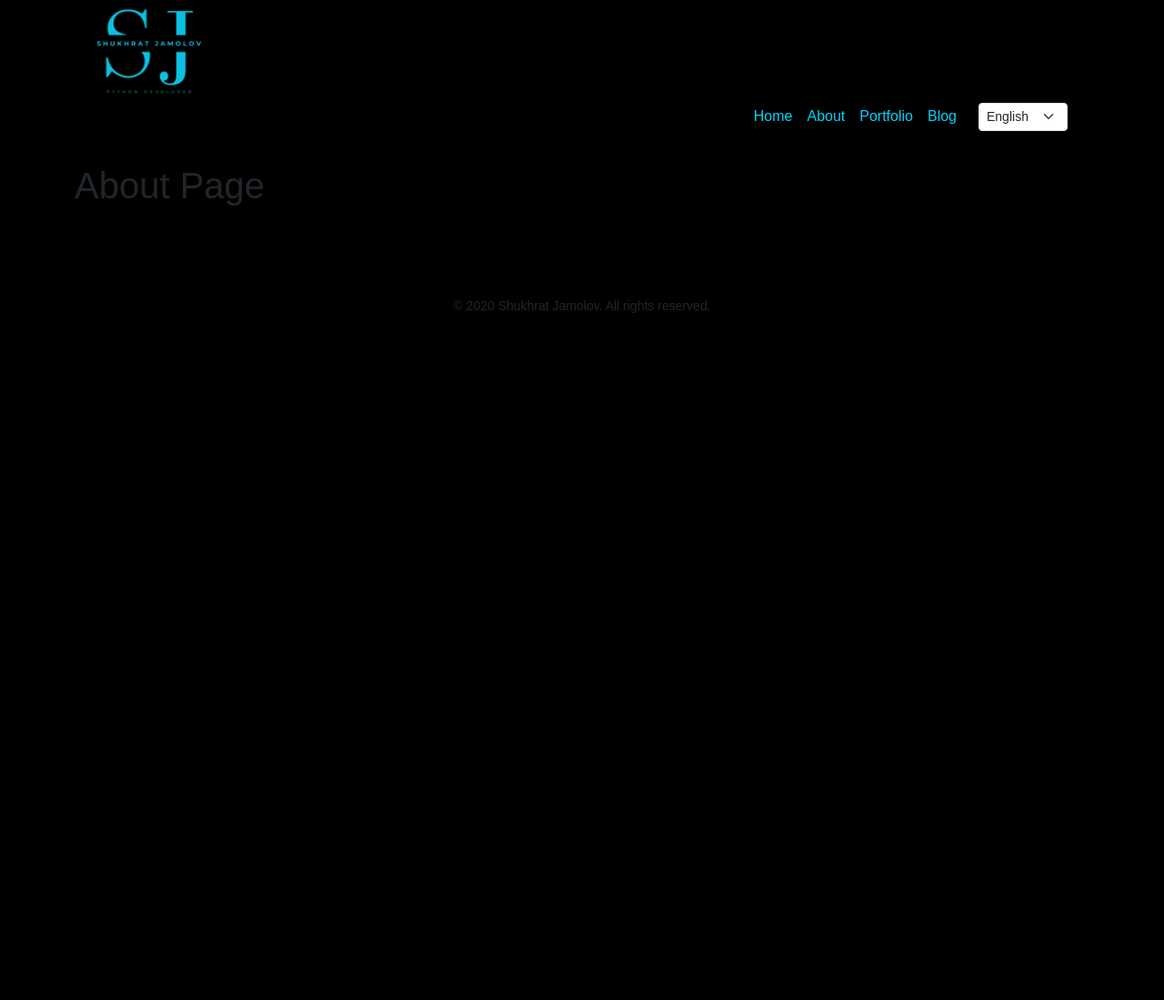
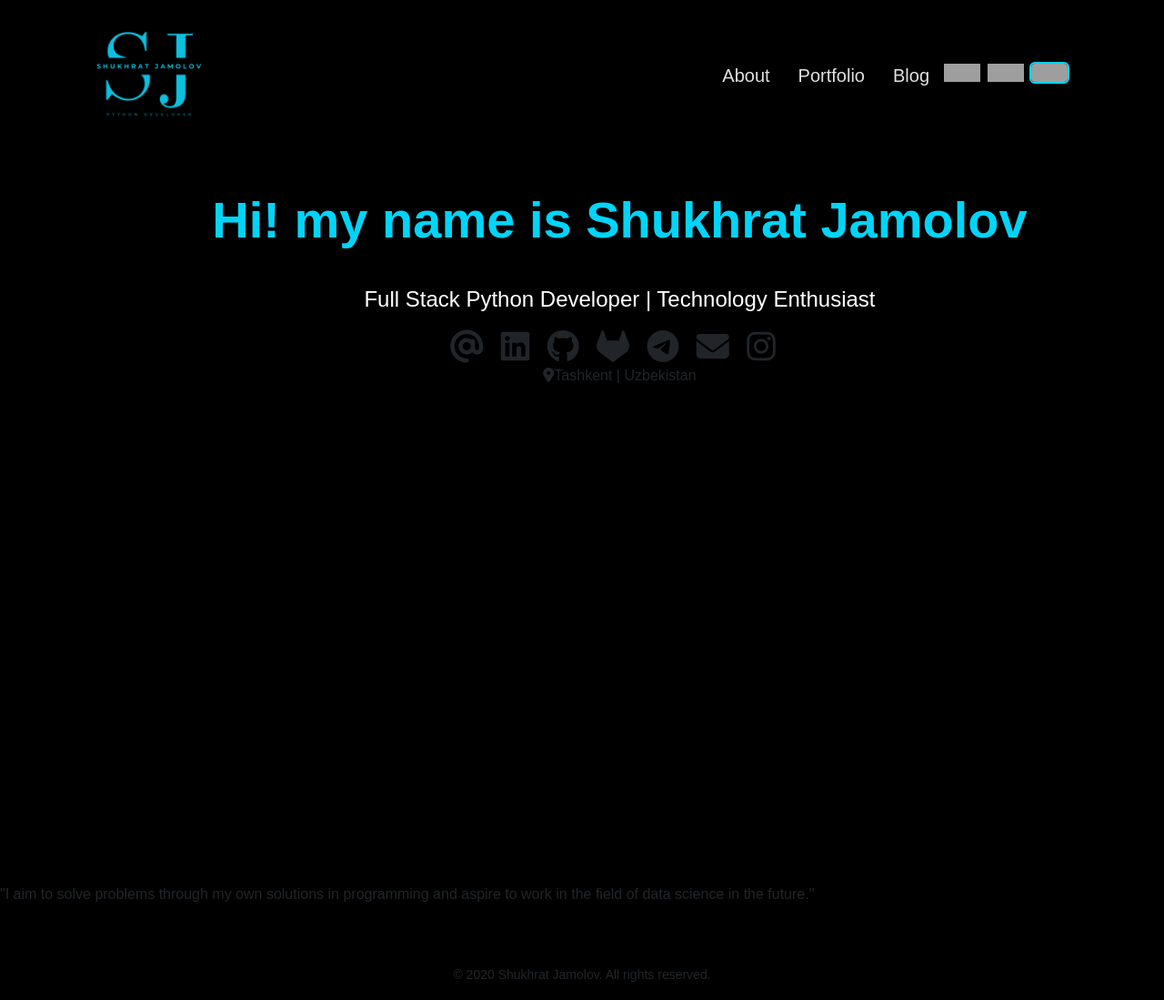
Before and after one commit to shjamolov/portfolio, a Django app: template templates/main/about.html in a window 1280 px wide. Shown: the whole page at 91% size. Before the commit the page ends 344 px from the top, so only its background shows below. Run offline with Django 5.2, Linux system fonts and the light colour scheme; the template is opened without the code that fills it: most values are stand-ins (such as "Sample title", 1, 10 or a date in 2020); grey boxes are pictures that could not be loaded.

Commit message:
added new files

```diff
--- a/assets/main/css/style.css
+++ b/assets/main/css/style.css
@@ -8,11 +8,14 @@ img{
     width: 100%;
 }
 
+nav{
+    margin-top: 25px;
+}
+
 nav .logo{
     width: 200px;
     height: 100px;
 }
-
 
 nav .row{
     width: 100%;
@@ -21,6 +24,97 @@ nav .row{
     align-items: center;
 }
 
+nav #navbarNav {
+    width: auto;
+    display: flex;
+    justify-content: space-between;
+    align-items: center;
+}
+
 nav #navbarNav ul li a{
+    color: var(--text-color);
+    font-size: 20px;
+    margin-left: 15px;
+}
+
+nav #navbarNav ul li.active a {
     color: var(--primary-color);
 }
+
+nav #navbarNav form button img{
+    width: 40px;
+    height: 20px;
+    margin-left: 8px;
+}
+
+
+.hex-grid {
+    z-index: 1;
+    display: grid;
+    grid-template-columns: repeat(auto-fill, minmax(80px, 1fr));
+    gap: 10px;
+    padding: 15px 0px;
+}
+
+.hex {
+    width: 80px;
+    height: 80px;
+    background-color: transparent;
+    clip-path: polygon(
+      25% 5.77%, 75% 5.77%,
+      100% 50%, 75% 94.23%,
+      25% 94.23%, 0% 50%
+    );
+    background-color: transparent;
+    display: flex;
+    align-items: center;
+    justify-content: center;
+    transition: background-color  0.3s ease;
+}
+
+.hex i {
+    font-size: 36px;
+    color: transparent;
+    transition: color 0.3s ease;
+}
+
+.hex:hover {
+    background-color: #00d4f8;
+    /* background: linear-gradient(145deg, #00f0ff, #00aaff); */
+    cursor: pointer;
+}
+
+.hex:hover i {
+    color: #000000;
+}
+
+.main_right{
+    z-index: 99!important;
+    position: absolute;
+    top: 20%;
+    right: 8%;
+    text-align: center;
+    padding: 48px;
+}
+
+.main_right h1{
+    font-size: 56px;
+    color: var(--primary-color);
+    font-weight: 900;
+}
+
+.main_right p{
+    font-size: 24px;
+    color: var(--secondary-color);
+    margin-top: 36px;
+}
+
+.main_right .social_section i{
+    font-size: 36px;
+    margin-right: 15px;
+    transition: color 0.3s ease;
+}
+
+.main_right .social_section i:hover{
+    color: var(--primary-color);
+}
--- /dev/null
+++ b/assets/main/js/index.js
@@ -0,0 +1,27 @@
+const iconClasses = [
+    // Dasturlash tillari va brendlar
+    "fa-brands fa-html5", "fa-brands fa-css3-alt", "fa-brands fa-js", "fa-brands fa-python",
+    "fa-brands fa-java", "fa-brands fa-php", "fa-brands fa-react", "fa-brands fa-node-js",
+    "fa-brands fa-git-alt", "fa-brands fa-github", "fa-brands fa-linux", "fa-brands fa-docker",
+    "fa-brands fa-internet-explorer", "fa-brands fa-yandex-international", "fa-brands fa-figma",
+    "fa-brands fa-sketch", "fa-brands fa-google", "fa-brands fa-apple", "fa-brands fa-wordpress",
+    "fa-brands fa-windows", "fa-brands fa-stack-overflow", "fa-brands fa-android", "fa-brands fa-codepen",
+    "fa-brands fa-vuejs", "fa-brands fa-square-steam", "fa-brands fa-swift", "fa-brands fa-sass",
+
+    // Ijtimoiy tarmoqlar
+    "fa-brands fa-telegram", "fa-brands fa-instagram", "fa-brands fa-twitter",
+    "fa-brands fa-facebook", "fa-brands fa-linkedin", "fa-brands fa-youtube",
+    "fa-brands fa-tiktok", "fa-brands fa-whatsapp", "fa-brands fa-skype",
+    "fa-brands fa-viber", "fa-brands fa-vk", "fa-brands fa-meta"
+];
+
+const container = document.getElementById('hexContainer');
+const totalHexes = 125;
+
+for (let i = 0; i < totalHexes; i++) {
+    const hex = document.createElement('div');
+    hex.className = 'hex';
+    const randomIcon = iconClasses[Math.floor(Math.random() * iconClasses.length)];
+    hex.innerHTML = `<i class="${randomIcon}"></i>`;
+    container.appendChild(hex);
+}
--- a/main/urls.py
+++ b/main/urls.py
@@ -2,8 +2,7 @@ from django.urls import path
 from . import views
 
 urlpatterns = [
-    path('', views.home, name='home'),
-    path('about/', views.about, name='about'),
+    path('', views.about, name='about'),
     path('portfolio/', views.portfolio, name='portfolio'),
     path('blog/', views.blog, name='blog'),
 ]
--- a/main/views.py
+++ b/main/views.py
@@ -1,7 +1,4 @@
 from django.shortcuts import render
-
-def home(request):
-    return render(request, 'main/home.html')
 
 def about(request):
     return render(request, 'main/about.html')
--- a/portfolio/settings.py
+++ b/portfolio/settings.py
@@ -105,7 +105,7 @@ AUTH_PASSWORD_VALIDATORS = [
 # Internationalization
 # https://docs.djangoproject.com/en/5.2/topics/i18n/
 
-LANGUAGE_CODE = 'uz'
+LANGUAGE_CODE = 'en'
 
 TIME_ZONE = 'UTC'
 
--- a/templates/base.html
+++ b/templates/base.html
@@ -6,6 +6,7 @@
     <meta name="viewport" content="width=device-width, initial-scale=1.0">
     <title>{% block title %}My Portfolio{% endblock %}</title>
     <link href="https://cdn.jsdelivr.net/npm/bootstrap@5.3.2/dist/css/bootstrap.min.css" rel="stylesheet">
+    <link rel="stylesheet" href="https://cdnjs.cloudflare.com/ajax/libs/font-awesome/6.5.0/css/all.min.css">
     <link rel="stylesheet" href="{% static 'main/css/reset.css' %}">
     <link rel="stylesheet" href="{% static 'main/css/style.css' %}">
     {% block extra_css %}{% endblock %}
@@ -15,7 +16,7 @@
         <div class="container">
             <div class="row">
                 <div class="logo">
-                    <a class="navbar-brand" href="{% url 'home' %}"><img src="{% static 'main/img/logo.png' %}" alt="logo"></a>
+                    <a class="navbar-brand" href="{% url 'about' %}"><img src="{% static 'main/img/logo.png' %}" alt="logo"></a>
                 </div>
                 <button class="navbar-toggler" type="button" data-bs-toggle="collapse" data-bs-target="#navbarNav">
                     <span class="navbar-toggler-icon"></span>
@@ -23,32 +24,43 @@
 
                 <div class="collapse navbar-collapse" id="navbarNav">
                     <ul class="navbar-nav ms-auto">
-                        <li class="nav-item"><a class="nav-link" href="{% url 'home' %}">Home</a></li>
-                        <li class="nav-item"><a class="nav-link" href="{% url 'about' %}">About</a></li>
-                        <li class="nav-item"><a class="nav-link" href="{% url 'portfolio' %}">Portfolio</a></li>
-                        <li class="nav-item"><a class="nav-link" href="{% url 'blog' %}">Blog</a></li>
+                        <li class="nav-item {% if request.resolver_match.url_name == 'about' %}active{% endif %}"><a class="nav-link" href="{% url 'about' %}">About</a></li>
+                        <li class="nav-item {% if request.resolver_match.url_name == 'portfolio' %}active{% endif %}"><a class="nav-link" href="{% url 'portfolio' %}">Portfolio</a></li>
+                        <li class="nav-item {% if request.resolver_match.url_name == 'blog' %}active{% endif %}"><a class="nav-link" href="{% url 'blog' %}">Blog</a></li>
                     </ul>
 
                     <!-- Language selector -->
-                    <form action="{% url 'set_language' %}" method="post" class="d-flex ms-3">
+                    <form action="{% url 'set_language' %}" method="post" style="display:inline;">
                         {% csrf_token %}
-                        <select name="language" onchange="this.form.submit()" class="form-select form-select-sm">
-                            <option value="uz" {% if LANGUAGE_CODE == 'uz' %}selected{% endif %}>O‘zbek</option>
-                            <option value="ru" {% if LANGUAGE_CODE == 'ru' %}selected{% endif %}>Русский</option>
-                            <option value="en" {% if LANGUAGE_CODE == 'en' %}selected{% endif %}>English</option>
-                        </select>
+                        <input type="hidden" name="language" value="uz">
+                        <button type="submit" style="background:none; border:none;">
+                            <img src="https://flagcdn.com/w40/uz.png" alt="O‘zbek" width="32" {% if LANGUAGE_CODE == 'uz' %}style="outline: 2px solid #00d4f8; border-radius: 4px;"{% endif %}>
+                        </button>
                     </form>
+
+                    <form action="{% url 'set_language' %}" method="post" style="display:inline;">
+                        {% csrf_token %}
+                        <input type="hidden" name="language" value="ru">
+                        <button type="submit" style="background:none; border:none;">
+                            <img src="https://flagcdn.com/w40/ru.png" alt="Русский" width="32" {% if LANGUAGE_CODE == 'ru' %}style="outline: 2px solid #00d4f8; border-radius: 4px;"{% endif %}>
+                        </button>
+                    </form>
+
+                    <form action="{% url 'set_language' %}" method="post" style="display:inline;">
+                        {% csrf_token %}
+                        <input type="hidden" name="language" value="en">
+                        <button type="submit" style="background:none; border:none;">
+                            <img src="https://flagcdn.com/w40/gb.png" alt="English" width="32" {% if LANGUAGE_CODE == 'en' %}style="outline: 2px solid #00d4f8; border-radius: 4px;"{% endif %}>
+                        </button>
+                    </form>
+
                 </div>
             </div>
         </div>
     </nav>
 
     <!-- Content -->
-    <main class="py-4">
-        <div class="container">
-            {% block content %}{% endblock %}
-        </div>
-    </main>
+    {% block content %}{% endblock %}
 
     <footer class="text-center py-3 mt-5">
         <small>&copy; {{ now|date:"Y" }} Shukhrat Jamolov. All rights reserved.</small>
@@ -56,6 +68,7 @@
 
     <!-- Bootstrap JS -->
     <script src="https://cdn.jsdelivr.net/npm/bootstrap@5.3.2/dist/js/bootstrap.bundle.min.js"></script>
+
     {% block extra_js %}{% endblock %}
 </body>
 </html>
--- a/templates/main/about.html
+++ b/templates/main/about.html
@@ -1,5 +1,39 @@
+
 {% extends 'base.html' %}
+{% load static %}
 {% block title %}About{% endblock %}
 {% block content %}
-<h1>About Page</h1>
+
+<div class="hex-grid" id="hexContainer">
+    <!-- Hexlar -->
+    <div class="hex"></div>
+    <!-- Yana ko‘paytirish mumkin -->
+</div>
+
+<div class="main_right">
+    <h1>Hi! my name is Shukhrat Jamolov</h1>
+    <p>Full Stack Python Developer | Technology Enthusiast</p>
+    <div class="social_section">
+        <i class="fa-solid fa-at"></i>
+        <i class="fa-brands fa-linkedin"></i>
+        <i class="fa-brands fa-github"></i>
+        <i class="fa-brands fa-gitlab"></i>
+        <i class="fa-brands fa-telegram"></i>
+        <i class="fa-solid fa-envelope"></i>
+        <i class="fa-brands fa-instagram"></i>
+    </div>
+    <span><i class="fa-solid fa-location-dot"></i>Tashkent | Uzbekistan</span>
+</div>
+
+<div class="main_bottom">
+    <p>"I aim to solve problems through my own solutions in programming and aspire to work in the field of data science in the future."</p>
+</div>
+
+
+
+
 {% endblock %}
+
+{% block extra_js %}
+<script src="{% static 'main/js/index.js' %}"></script>
+{% endblock %}
--- a/templates/main/home.html
+++ /dev/null
@@ -1,5 +0,0 @@
-{% extends 'base.html' %}
-{% block title %}home{% endblock %}
-{% block content %}
-<h1>home Page</h1>
-{% endblock %}
```
